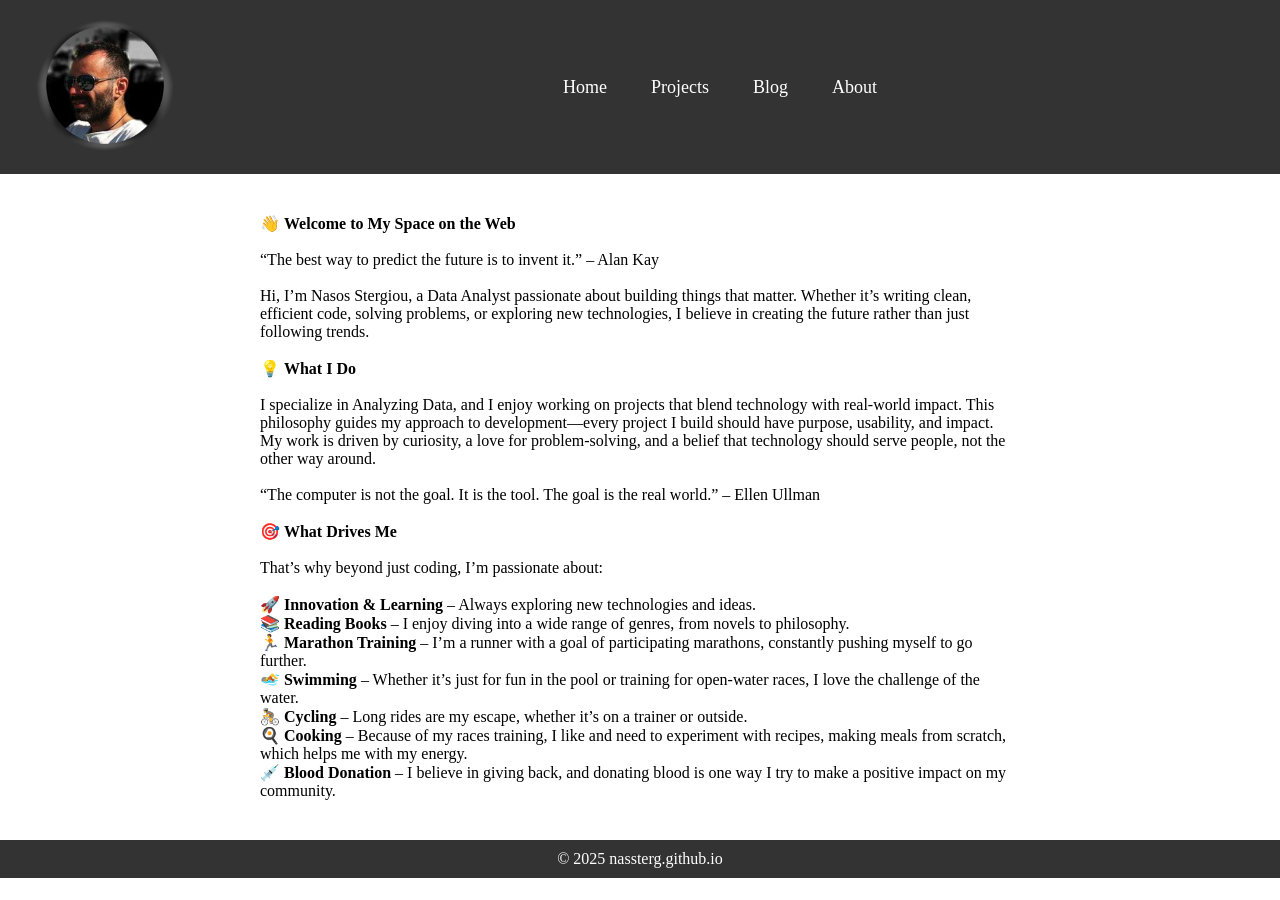
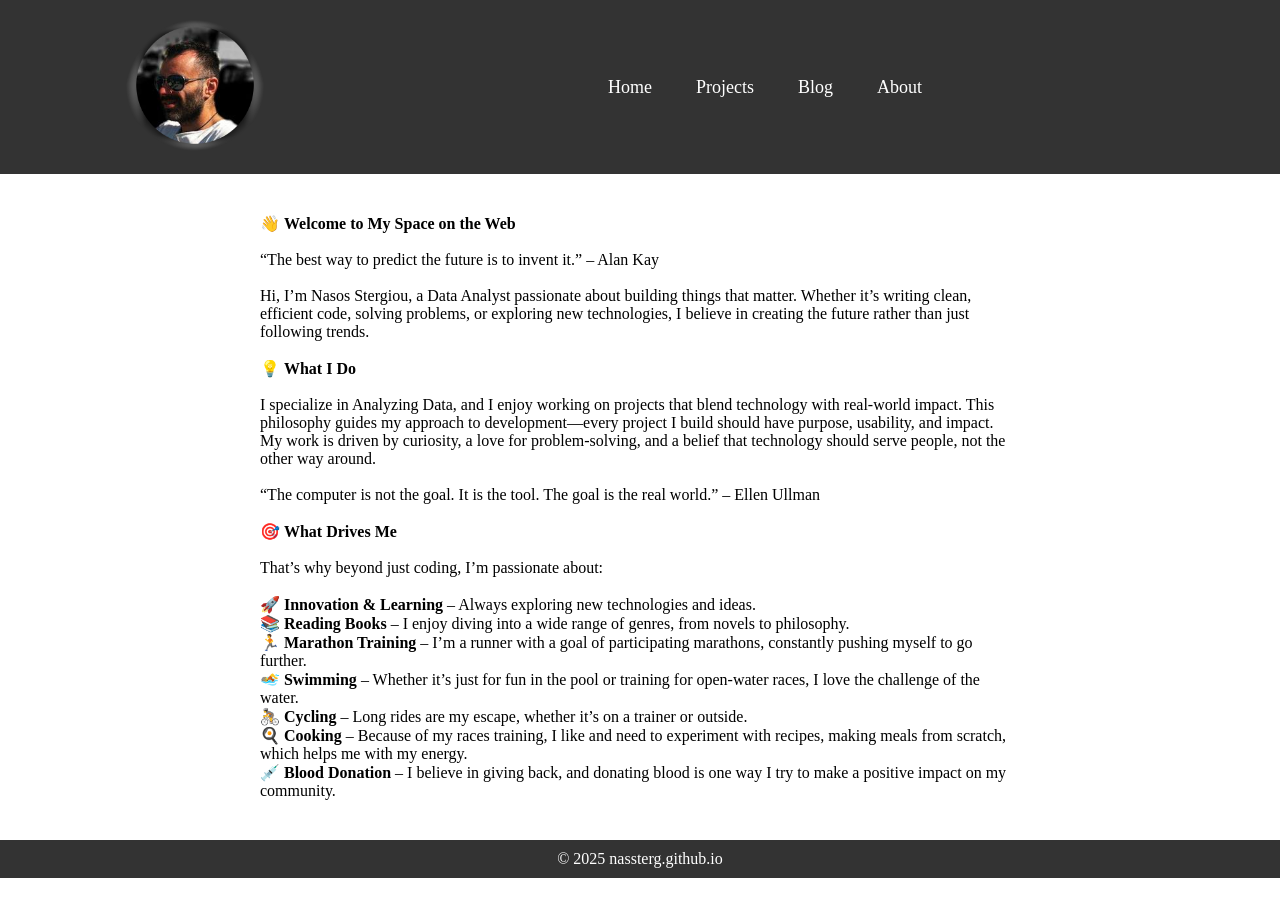
Before and after one commit to nassterg/nassterg.github.io, a Jekyll site: the page built from README.md, in a window 1280 px wide. Built offline with Jekyll 4.4.1, drawn with Linux system fonts in a browser that asks for light colours; our own code applies the rules of GitHub Pages for plain Markdown files.

Commit message:
Update style.css

```diff
--- a/assets/css/style.css
+++ b/assets/css/style.css
@@ -47,7 +47,7 @@
 
 /* Logo positioned near the menu, not far right */
 .logo {
-    margin-left: 10px; /* Move it a bit away from the menu */
+    margin-left: 100px; /* Move it a bit away from the menu */
 }
 
 .logo .avatar {
```
